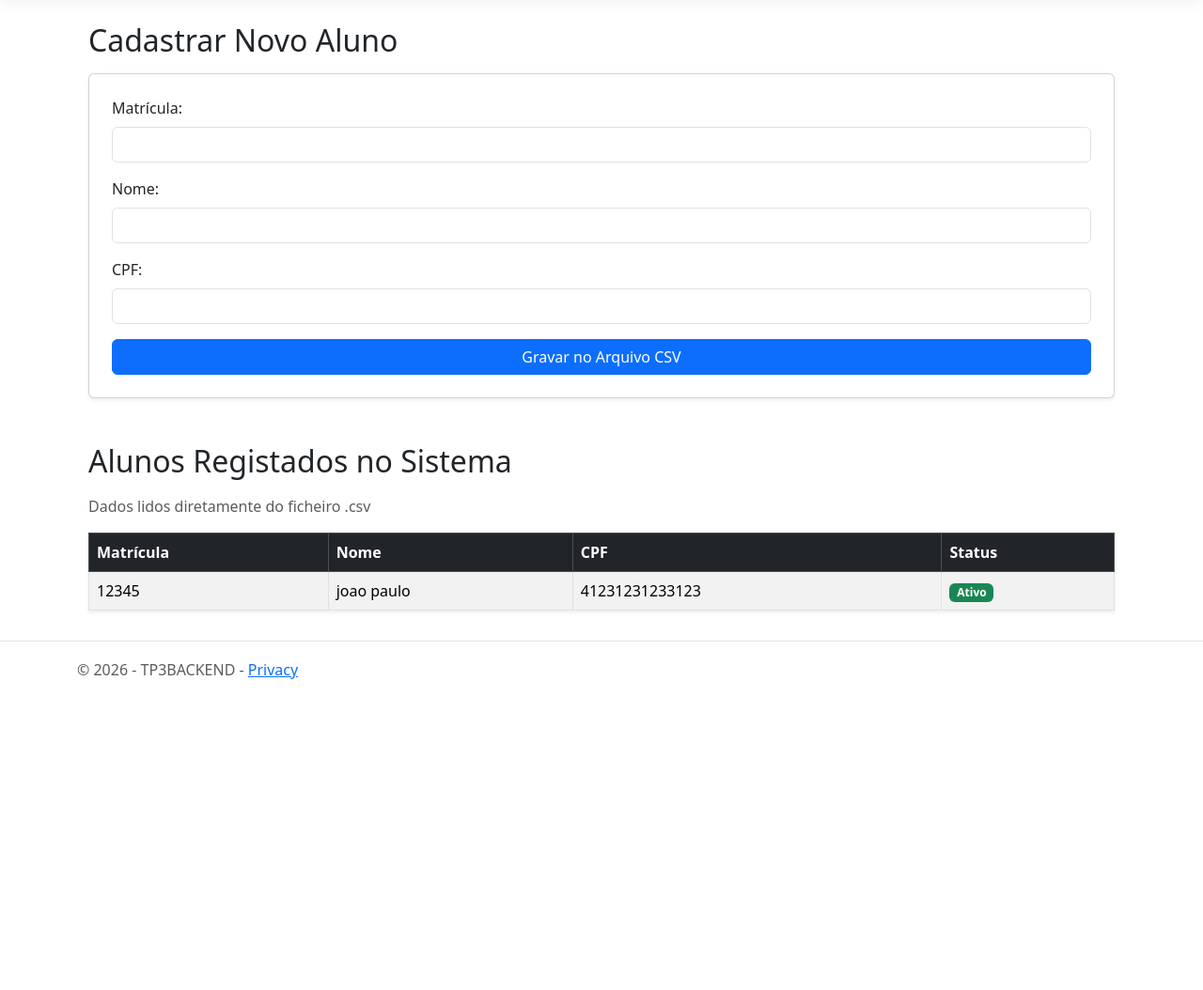
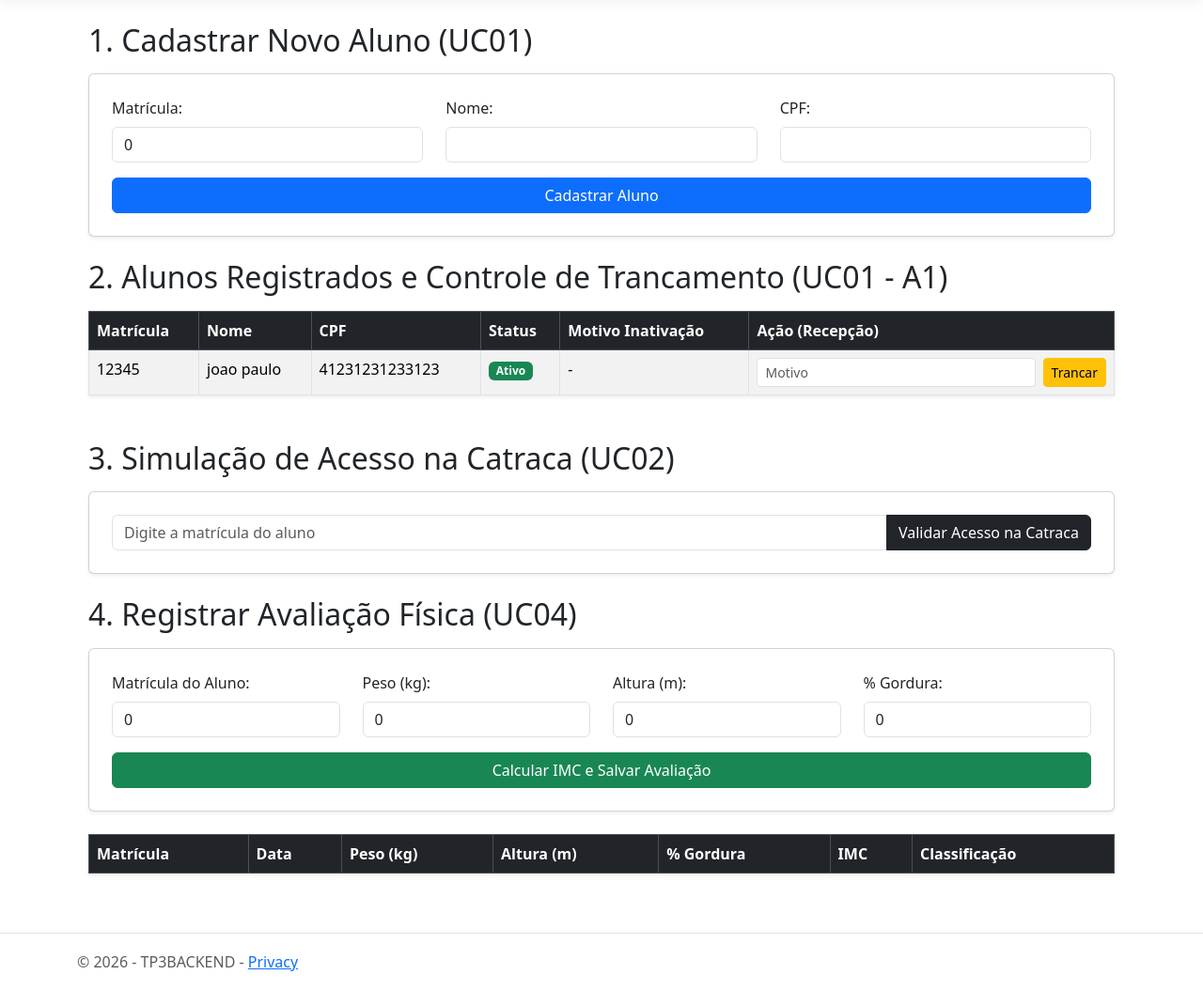
Before and after one commit to joaoserejo/SistemaAcademia, an ASP.NET Core app: page / in a window 1280 px wide. Shown: the part 57-1111 px from the top of the page at 94% size. Before the commit the page ends 780 px from the top, so only its background shows below. Run offline with ASP.NET Core 8, Linux system fonts and the light colour scheme; lists and menus that the app fills with data are empty; style sheets or scripts are compiled from the project's sources.

Commit message:
Atualizacao TP4 - SistemaAcademia

```diff
--- a/TP3BACKEND/Pages/Index.cshtml
+++ b/TP3BACKEND/Pages/Index.cshtml
@@ -2,43 +2,42 @@
 @model SistemaAcademia.Pages.IndexModel
 @addTagHelper *, Microsoft.AspNetCore.Mvc.TagHelpers
 @{
-    ViewData["Title"] = "Gestão de Alunos";
+    ViewData["Title"] = "Sistema Academia - TP4";
 }
 
 <div class="container mt-4">
-    <h2 class="mb-3">Cadastrar Novo Aluno</h2>
-
-    <form method="post" class="card p-4 mb-5 shadow-sm">
-        <div class="mb-3">
+    <h2 class="mb-3">1. Cadastrar Novo Aluno (UC01)</h2>
+    <form method="post" asp-page-handler="CadastrarAluno" class="card p-4 mb-4 shadow-sm">
+        <div class="row">
+            <div class="col-md-4 mb-3">
                 <label class="form-label">Matrícula:</label>
                 <input type="number" asp-for="NovoAluno.Matricula" class="form-control" required />
             </div>
-        <div class="mb-3">
+            <div class="col-md-4 mb-3">
                 <label class="form-label">Nome:</label>
                 <input type="text" asp-for="NovoAluno.Nome" class="form-control" required />
             </div>
-        <div class="mb-3">
+            <div class="col-md-4 mb-3">
                 <label class="form-label">CPF:</label>
                 <input type="text" asp-for="NovoAluno.Cpf" class="form-control" required />
             </div>
-        <button type="submit" class="btn btn-primary">Gravar no Arquivo CSV</button>
+        </div>
+        <button type="submit" class="btn btn-primary">Cadastrar Aluno</button>
     </form>
 
-    <h2 class="mb-3">Alunos Registados no Sistema</h2>
-    <p class="text-muted">Dados lidos diretamente do ficheiro .csv</p>
-
-    <table class="table table-striped table-bordered shadow-sm">
+    <h2 class="mb-3">2. Alunos Registrados e Controle de Trancamento (UC01 - A1)</h2>
+    <table class="table table-striped table-bordered shadow-sm mb-5">
         <thead class="table-dark">
             <tr>
                 <th>Matrícula</th>
                 <th>Nome</th>
                 <th>CPF</th>
                 <th>Status</th>
+                <th>Motivo Inativação</th>
+                <th>Ação (Recepção)</th>
             </tr>
         </thead>
         <tbody>
-            @if (Model.Alunos != null)
-            {
             @foreach (var aluno in Model.Alunos)
             {
                 <tr>
@@ -55,8 +54,85 @@
                             <span class="badge bg-danger">Inativo</span>
                         }
                     </td>
+                    <td>@aluno.MotivoInativacao</td>
+                    <td>
+                        @if (aluno.StatusAtivo)
+                        {
+                            <form method="post" asp-page-handler="InativarAluno" class="d-flex gap-2">
+                                <input type="hidden" name="matricula" value="@aluno.Matricula" />
+                                <input type="text" name="motivo" placeholder="Motivo" class="form-control form-control-sm" required />
+                                <button type="submit" class="btn btn-warning btn-sm">Trancar</button>
+                            </form>
+                        }
+                        else
+                        {
+                            <span class="text-muted">Matrícula Trancada</span>
+                        }
+                    </td>
                 </tr>
             }
+        </tbody>
+    </table>
+
+    <h2 class="mb-3">3. Simulação de Acesso na Catraca (UC02)</h2>
+    <form method="post" asp-page-handler="SimularCatraca" class="card p-4 mb-4 shadow-sm">
+        <div class="input-group">
+            <input type="number" name="matriculaCatraca" placeholder="Digite a matrícula do aluno" class="form-control" required />
+            <button type="submit" class="btn btn-dark">Validar Acesso na Catraca</button>
+        </div>
+        @if (!string.IsNullOrEmpty(Model.MensagemCatraca))
+        {
+            <div class="alert alert-info mt-3 mb-0">@Model.MensagemCatraca</div>
+        }
+    </form>
+
+    <h2 class="mb-3">4. Registrar Avaliação Física (UC04)</h2>
+    <form method="post" asp-page-handler="RegistrarAvaliacao" class="card p-4 mb-4 shadow-sm">
+        <div class="row">
+            <div class="col-md-3 mb-3">
+                <label class="form-label">Matrícula do Aluno:</label>
+                <input type="number" asp-for="NovaAvaliacao.MatriculaAluno" class="form-control" required />
+            </div>
+            <div class="col-md-3 mb-3">
+                <label class="form-label">Peso (kg):</label>
+                <input type="number" step="0.1" asp-for="NovaAvaliacao.Peso" class="form-control" required />
+            </div>
+            <div class="col-md-3 mb-3">
+                <label class="form-label">Altura (m):</label>
+                <input type="number" step="0.01" asp-for="NovaAvaliacao.Altura" class="form-control" required />
+            </div>
+            <div class="col-md-3 mb-3">
+                <label class="form-label">% Gordura:</label>
+                <input type="number" step="0.1" asp-for="NovaAvaliacao.PercentualGordura" class="form-control" required />
+            </div>
+        </div>
+        <button type="submit" class="btn btn-success">Calcular IMC e Salvar Avaliação</button>
+    </form>
+
+    <table class="table table-striped table-bordered shadow-sm mb-5">
+        <thead class="table-dark">
+            <tr>
+                <th>Matrícula</th>
+                <th>Data</th>
+                <th>Peso (kg)</th>
+                <th>Altura (m)</th>
+                <th>% Gordura</th>
+                <th>IMC</th>
+                <th>Classificação</th>
+            </tr>
+        </thead>
+        <tbody>
+            @foreach (var av in Model.Avaliacoes)
+            {
+                <tr>
+                    <td>@av.MatriculaAluno</td>
+                    <td>@av.DataAvaliacao.ToString("dd/MM/yyyy HH:mm")</td>
+                    <td>@av.Peso</td>
+                    <td>@av.Altura</td>
+                    <td>@av.PercentualGordura%</td>
+                    <td><strong>@av.Imc</strong></td>
+                    <td>@av.ClassificarIMC()</td>
+                </tr>
             }
         </tbody>
     </table>
--- a/TP3BACKEND/Pages/Index.cshtml.cs
+++ b/TP3BACKEND/Pages/Index.cshtml.cs
@@ -3,6 +3,7 @@ using Microsoft.AspNetCore.Mvc.RazorPages;
 using SistemaAcademia.Models;
 using SistemaAcademia.Services;
 using System.Collections.Generic;
+using System.Linq;
 
 namespace SistemaAcademia.Pages
 {
@@ -11,21 +12,65 @@ namespace SistemaAcademia.Pages
         private readonly GerenciadorCSV _gerenciador = new GerenciadorCSV();
 
         public List<Aluno> Alunos { get; set; } = new List<Aluno>();
+        public List<AvaliacaoFisica> Avaliacoes { get; set; } = new List<AvaliacaoFisica>();
 
         [BindProperty]
-        public Aluno NovoAluno { get; set; }
+        public Aluno NovoAluno { get; set; } = new Aluno();
+
+        [BindProperty]
+        public AvaliacaoFisica NovaAvaliacao { get; set; } = new AvaliacaoFisica();
+
+        [TempData]
+        public string MensagemCatraca { get; set; }
 
         public void OnGet()
         {
             Alunos = _gerenciador.ListarAlunos();
+            Avaliacoes = _gerenciador.ListarAvaliacoes();
         }
 
-        public IActionResult OnPost()
+        public IActionResult OnPostCadastrarAluno()
         {
-            if (ModelState.IsValid)
+            if (!string.IsNullOrWhiteSpace(NovoAluno.Nome) && NovoAluno.Matricula > 0)
             {
-                NovoAluno.StatusAtivo = true;
+                NovoAluno.AtivarMatricula();
                 _gerenciador.SalvarAluno(NovoAluno);
+            }
+            return RedirectToPage();
+        }
+
+        public IActionResult OnPostInativarAluno(int matricula, string motivo)
+        {
+            _gerenciador.InativarAluno(matricula, motivo);
+            return RedirectToPage();
+        }
+
+        public IActionResult OnPostRegistrarAvaliacao()
+        {
+            if (NovaAvaliacao.MatriculaAluno > 0 && NovaAvaliacao.Peso > 0 && NovaAvaliacao.Altura > 0)
+            {
+                NovaAvaliacao.CalcularIMC();
+                _gerenciador.SalvarAvaliacao(NovaAvaliacao);
+            }
+            return RedirectToPage();
+        }
+
+        public IActionResult OnPostSimularCatraca(int matriculaCatraca)
+        {
+            var aluno = _gerenciador.ListarAlunos().FirstOrDefault(a => a.Matricula == matriculaCatraca);
+            var frequencia = new Frequencia { MatriculaAluno = matriculaCatraca };
+
+            if (aluno == null)
+            {
+                MensagemCatraca = $"Erro: Matrícula {matriculaCatraca} não encontrada.";
+            }
+            else if (frequencia.ValidarERegistrarAcesso(aluno))
+            {
+                MensagemCatraca = $"Acesso LIBERADO para {aluno.Nome} ({frequencia.DataHora:HH:mm:ss}).";
+            }
+            else
+            {
+                MensagemCatraca = $"Acesso BLOQUEADO para {aluno.Nome}. Motivo: {aluno.MotivoInativacao}.";
             }
             return RedirectToPage();
         }
```
Also changed, not shown: TP3BACKEND/Models/Aluno.cs (+21 -5 lines), TP3BACKEND/Models/AvaliacaoFisica.cs (added, +42 -0 lines), TP3BACKEND/Models/DemaisEntidades.cs (added, +84 -0 lines), TP3BACKEND/Models/Funcionario.cs (added, +20 -0 lines), TP3BACKEND/Models/Professor.cs (added, +33 -0 lines), TP3BACKEND/Models/Usuario.cs (added, +23 -0 lines), TP3BACKEND/Services/GerenciadorCSV.cs (+65 -6 lines). Lines whose indentation alone changed are shown as unchanged.
